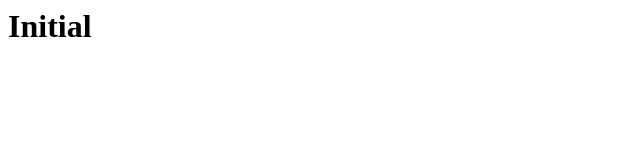
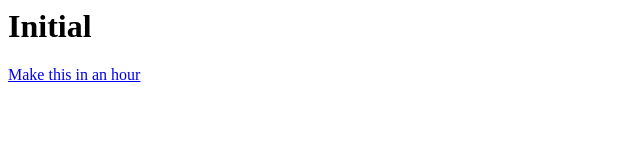
Before and after one commit to Garren/garren.github.io, a plain HTML site: page index.html in a window 1280 px wide. Shown: the whole page, without its empty margins (0-640 px from the left). Drawn offline with Linux system fonts and the light colour scheme.

Commit message:
Add link with actual link

```diff
--- a/index.html
+++ b/index.html
@@ -7,6 +7,8 @@
 </head>
 <body>
   <h1>Initial</h1>
-  <a href="http://makethisinanhour.com" title="Make this in an hour" />
+  <a href="http://makethisinanhour.com" title="Make this in an hour">
+    Make this in an hour
+  </a>
 </body>
 </html>
```
